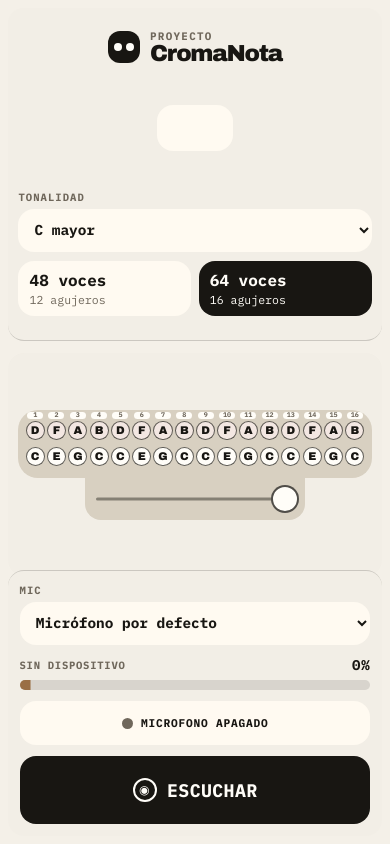
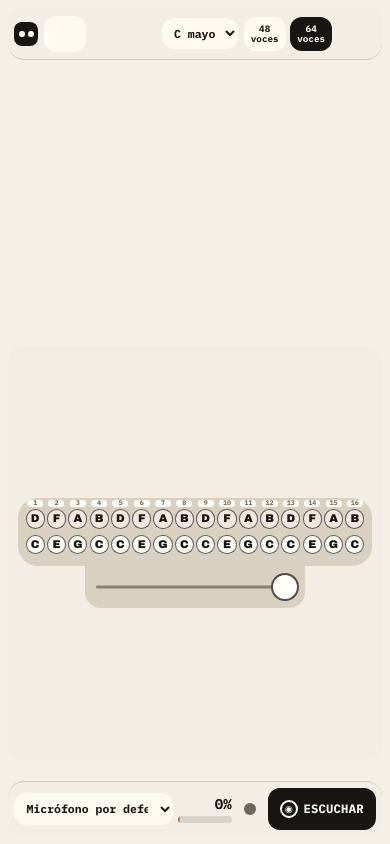
Before and after one commit to emilrichardo/armonicacromatica, a React (Vite) app: page / in a window 390 px wide. Built offline with nearby package versions, Linux system fonts and the light colour scheme.

Commit message:
Compact mobile controls

```diff
--- a/src/App.css
+++ b/src/App.css
@@ -156,7 +156,7 @@
 
 .note-readout-hero {
   display: grid;
-  grid-template-columns: auto;
+  grid-template-columns: auto auto;
   gap: 0.75rem;
   align-items: center;
   justify-content: center;
@@ -165,6 +165,7 @@
 
 .nav-note-readout {
   justify-self: center;
+  min-width: clamp(270px, 30vw, 390px);
 }
 
 .note-main {
@@ -196,19 +197,20 @@
 
 .mini-metrics {
   display: grid;
-  grid-template-columns: repeat(3, auto);
-  gap: 0.4rem;
+  grid-template-columns: 1fr;
+  gap: 0.22rem;
   min-width: 0;
   color: var(--muted);
-  font-size: clamp(0.68rem, 0.9vw, 0.8rem);
+  font-size: clamp(0.58rem, 0.72vw, 0.68rem);
   font-weight: 900;
   letter-spacing: 0.05em;
   text-transform: uppercase;
 }
 
 .mini-metrics strong {
-  min-height: 1.55rem;
-  padding: 0.24rem 0.58rem;
+  min-width: 142px;
+  min-height: 1.16rem;
+  padding: 0.16rem 0.42rem;
   border-radius: 16px;
   background: var(--control);
 }
@@ -555,36 +557,146 @@
 
 @media (max-width: 680px) {
   .app-shell {
-    padding-bottom: 260px;
+    gap: 0.45rem;
+    padding-bottom: 76px;
   }
 
   .top-nav {
-    gap: 0.65rem;
+    display: flex;
+    gap: 0.38rem;
+    align-items: center;
+    justify-content: flex-start;
+    overflow-x: auto;
+    overflow-y: hidden;
+    height: 52px;
+    min-height: 52px;
+    padding: 0.32rem 0.38rem;
+    scrollbar-width: none;
+  }
+
+  .top-nav::-webkit-scrollbar {
+    display: none;
   }
 
   .brand-lockup {
-    justify-content: center;
+    flex: 0 0 auto;
+    justify-content: flex-start;
+    gap: 0.38rem;
+  }
+
+  .brand-lockup > div:last-child {
+    display: none;
+  }
+
+  .brand-logo {
+    width: 24px;
+    height: 24px;
+    grid-template-columns: repeat(2, 6px);
+    gap: 3px;
+    border-radius: 8px;
+  }
+
+  .brand-logo span {
+    width: 6px;
+    height: 6px;
+  }
+
+  .brand-kicker {
+    display: none;
+  }
+
+  .brand-title {
+    font-size: 1rem;
+    letter-spacing: -0.04em;
+  }
+
+  .nav-note-readout {
+    display: flex;
+    flex: 0 0 auto;
+    gap: 0.34rem;
+    min-width: 112px;
+    justify-content: flex-start;
+  }
+
+  .note-main {
+    min-width: 42px;
+    min-height: 36px;
+    padding: 0.1rem 0.28rem;
+    border-radius: 12px;
+    font-size: 1.35rem;
+  }
+
+  .enharmonic {
+    font-size: 0.52rem;
+  }
+
+  .nav-note-readout .mini-metrics {
+    gap: 0.08rem;
+    font-size: 0.43rem;
+    letter-spacing: 0.02em;
+  }
+
+  .nav-note-readout .mini-metrics strong {
+    min-width: 62px;
+    min-height: 0.68rem;
+    padding: 0;
+    background: transparent;
+    line-height: 1;
   }
 
   .nav-controls {
-    grid-template-columns: 1fr;
+    display: flex;
+    flex: 0 0 auto;
+    gap: 0.34rem;
+    align-items: center;
+    width: auto;
   }
 
   .instrument-toggle {
-    grid-template-columns: 1fr 1fr;
+    display: flex;
+    gap: 0.28rem;
+  }
+
+  .input-select {
+    gap: 0;
+  }
+
+  .top-nav .input-select span {
+    display: none;
+  }
+
+  .top-nav .input-select select {
+    width: 76px;
+    padding: 0.42rem 0.48rem;
+    border-radius: 12px;
+    font-size: 0.72rem;
+  }
+
+  .toggle-chip {
+    width: 42px;
+    min-height: 34px;
+    padding: 0.36rem 0.42rem;
+    border-radius: 12px;
+    align-content: center;
+    text-align: center;
+  }
+
+  .toggle-chip span {
+    font-size: 0.58rem;
+    line-height: 1;
+  }
+
+  .toggle-chip small {
+    display: none;
   }
 
   .layout-panel {
     min-height: 0;
+    align-content: center;
     padding: 0.8rem 0.6rem;
   }
 
   .note-readout-hero {
-    grid-template-columns: 1fr;
-    justify-items: center;
-  }
-
-  .mini-metrics {
     grid-template-columns: 1fr;
     justify-items: center;
   }
@@ -624,15 +736,78 @@
   }
 
   .detector-footer {
-    grid-template-columns: 1fr;
+    grid-template-columns: minmax(0, 1fr) 54px 26px 108px;
+    gap: 0.32rem;
+    align-items: center;
+    padding: 0.38rem;
+    overflow: hidden;
+  }
+
+  .detector-footer .input-select {
+    gap: 0;
+  }
+
+  .detector-footer .input-select span {
+    display: none;
+  }
+
+  .detector-footer .input-select select {
+    max-width: none;
+    padding: 0.46rem 0.52rem;
+    border-radius: 12px;
+    font-size: 0.72rem;
+  }
+
+  .level-panel {
+    gap: 0.18rem;
+  }
+
+  .level-labels {
+    justify-content: flex-end;
+    font-size: 0.58rem;
+    letter-spacing: 0;
+  }
+
+  .level-labels span {
+    display: none;
+  }
+
+  .level-meter {
+    height: 7px;
+  }
+
+  .detector-topline {
+    min-height: 34px;
+    padding: 0;
+    border-radius: 12px;
+    background: transparent;
+  }
+
+  .detector-topline span:last-child {
+    display: none;
+  }
+
+  .status-dot {
+    width: 0.74rem;
+    height: 0.74rem;
   }
 
   .detector-actions {
     grid-column: auto;
+    min-width: 0;
   }
 
   .primary-button {
-    min-height: 68px;
-    font-size: 1.14rem;
+    min-height: 42px;
+    padding: 0.52rem 0.62rem;
+    border-radius: 12px;
+    font-size: 0.76rem;
+    gap: 0.36rem;
+  }
+
+  .button-icon {
+    width: 1.1rem;
+    height: 1.1rem;
+    font-size: 0.58rem;
   }
 }
--- a/src/App.jsx
+++ b/src/App.jsx
@@ -510,6 +510,15 @@ function App() {
               <span className="enharmonic">/{detected.note.alt}</span>
             ) : null}
           </div>
+          <div className="mini-metrics">
+            <strong>{detected ? `${detected.frequency.toFixed(1)} Hz` : ''}</strong>
+            <strong>{detected ? formatCents(detected.cents) : ''}</strong>
+            <strong>
+              {detected?.position
+                ? `${detected.position.tone === 'draw' ? 'Aspirada' : 'Soplada'} · Agujero ${detected.position.hole}`
+                : ''}
+            </strong>
+          </div>
         </div>
 
         <div className="nav-controls">
@@ -546,18 +555,6 @@ function App() {
       </nav>
 
       <section className="layout-panel">
-        {detected ? (
-          <div className="mini-metrics">
-            <strong>{detected.frequency.toFixed(1)} Hz</strong>
-            <strong>{formatCents(detected.cents)}</strong>
-            <strong>
-              {detected.position
-                ? `${detected.position.tone === 'draw' ? 'Aspirada' : 'Soplada'} · Agujero ${detected.position.hole}`
-                : ''}
-            </strong>
-          </div>
-        ) : null}
-
         <div className="harmonica-scroll">
           <div className="harmonica-frame">
             <div className="harmonica-mouthpiece"></div>
```
